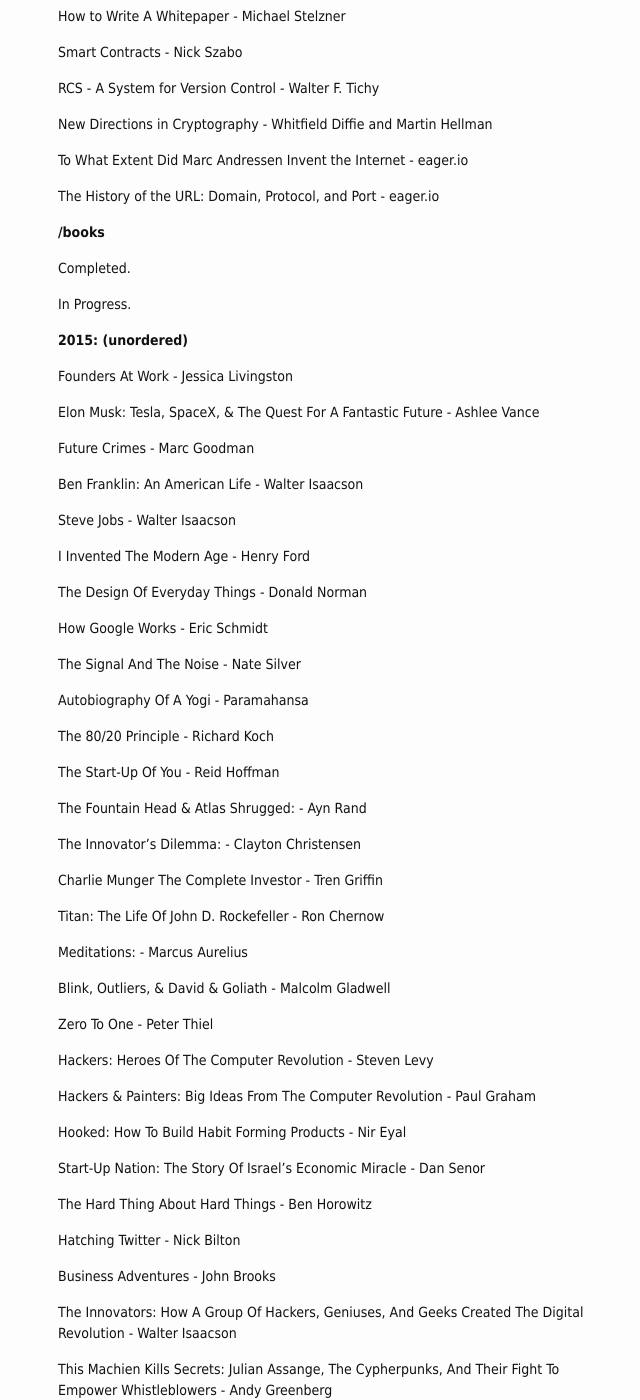
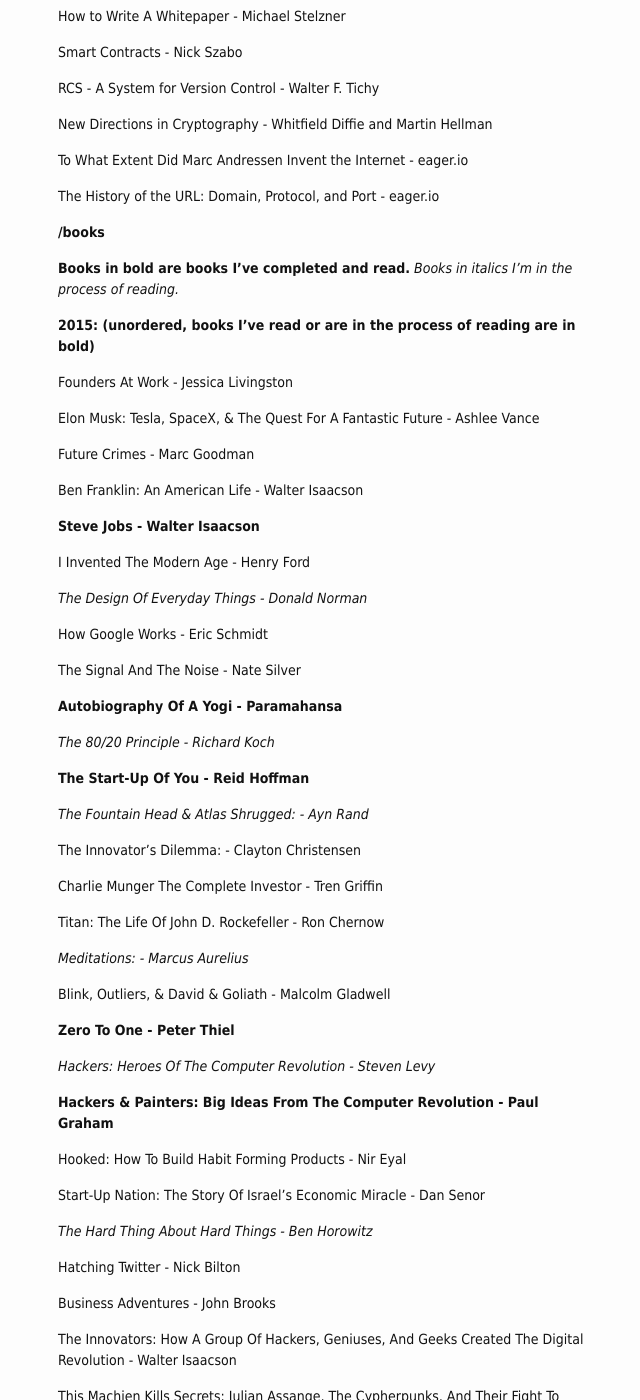
Before and after one commit to mitc-mcla/mitc-mcla.github.io, a Jekyll site: the page built from _posts/2019-11-19-lists.markdown, in a window 1280 px wide and 1400 px high, scrolled down 6863 px. Shown: the whole window, without its empty margins (312-952 px from the left). Built offline with Jekyll 4.4.1, drawn with Linux system fonts in a browser that asks for light colours; some of the changed text lies outside the part shown.

Commit message:
bold and italics for lists doc

```diff
--- a/_posts/2019-11-19-lists.markdown
+++ b/_posts/2019-11-19-lists.markdown
@@ -394,11 +394,10 @@
 
 **/books**
 
-Completed.
+**Books in bold are books I've completed and read.**
+*Books in italics I'm in the process of reading.*
 
-In Progress.
-
-**2015: (unordered)**
+**2015: (unordered, books I've read or are in the process of reading are in bold)**
 
 Founders At Work - Jessica Livingston
 
@@ -408,23 +407,23 @@
 
 Ben Franklin: An American Life - Walter Isaacson
 
-Steve Jobs - Walter Isaacson
+**Steve Jobs - Walter Isaacson**
 
 I Invented The Modern Age - Henry Ford
 
-The Design Of Everyday Things - Donald Norman
+*The Design Of Everyday Things - Donald Norman*
 
 How Google Works - Eric Schmidt
 
 The Signal And The Noise - Nate Silver
 
-Autobiography Of A Yogi - Paramahansa
+**Autobiography Of A Yogi - Paramahansa**
 
-The 80/20 Principle - Richard Koch
+*The 80/20 Principle - Richard Koch*
 
-The Start-Up Of You - Reid Hoffman
+**The Start-Up Of You - Reid Hoffman**
 
-The Fountain Head & Atlas Shrugged: - Ayn Rand
+*The Fountain Head & Atlas Shrugged: - Ayn Rand*
 
 The Innovator's Dilemma: - Clayton Christensen
 
@@ -456,38 +455,35 @@
 
 This Machien Kills Secrets: Julian Assange, The Cypherpunks, And Their Fight To Empower Whistleblowers - Andy Greenberg
 
-Growing Up: (unordered)
 
-Winning With People - John C. Maxwell
+**Growing Up: (unordered, books I've read are in bold)**
+
+**Winning With People - John C. Maxwell**
 
 Intelligent Investor: - Benjamin Graham
 
-Quiet Strength: - Tony Dungy
+**Quiet Strength: - Tony Dungy**
 
-
-
-**Growing-up:**
-
-Tuesdays With Morrie - Mitch Albom
+**Tuesdays With Morrie - Mitch Albom**
 
 The Gold Standard: - Coach K
 
-Toughness: - Jay Bilas
+**Toughness: - Jay Bilas**
 
 The Score Takes Care Of Itself: - Bill Walsh
 
-Poor Richard's Almanac: - Ben Franklin
+**Poor Richard's Almanac: - Ben Franklin**
 
 The Everything Store: Jeff Bezos And The Age Of Amazon: - Brad Stone
 
 The Billionaire Who Wasn't: How Chuck Feeney Secretly Made And Gave Away A Fortune: - Conor O'Clery
 
-Through My Eyes: Tim Tebow: - Nathan Whitaker
+**Through My Eyes: Tim Tebow: - Nathan Whitaker**
 
-Star In The Storm: - Joan Hiatt Harlow
+**Star In The Storm: - Joan Hiatt Harlow**
 
-To Kill A Mockingbird: - Harper Lee
+**To Kill A Mockingbird: - Harper Lee**
 
-The Giver: - Lois Lowry
+**The Giver: - Lois Lowry**
 
-The Scarlett Letter: - Nathaniel Hawthorne
+**The Scarlett Letter: - Nathaniel Hawthorne**
```
Also changed, not shown: other parts of _posts/2019-11-19-lists.markdown (+5 -5 lines).
